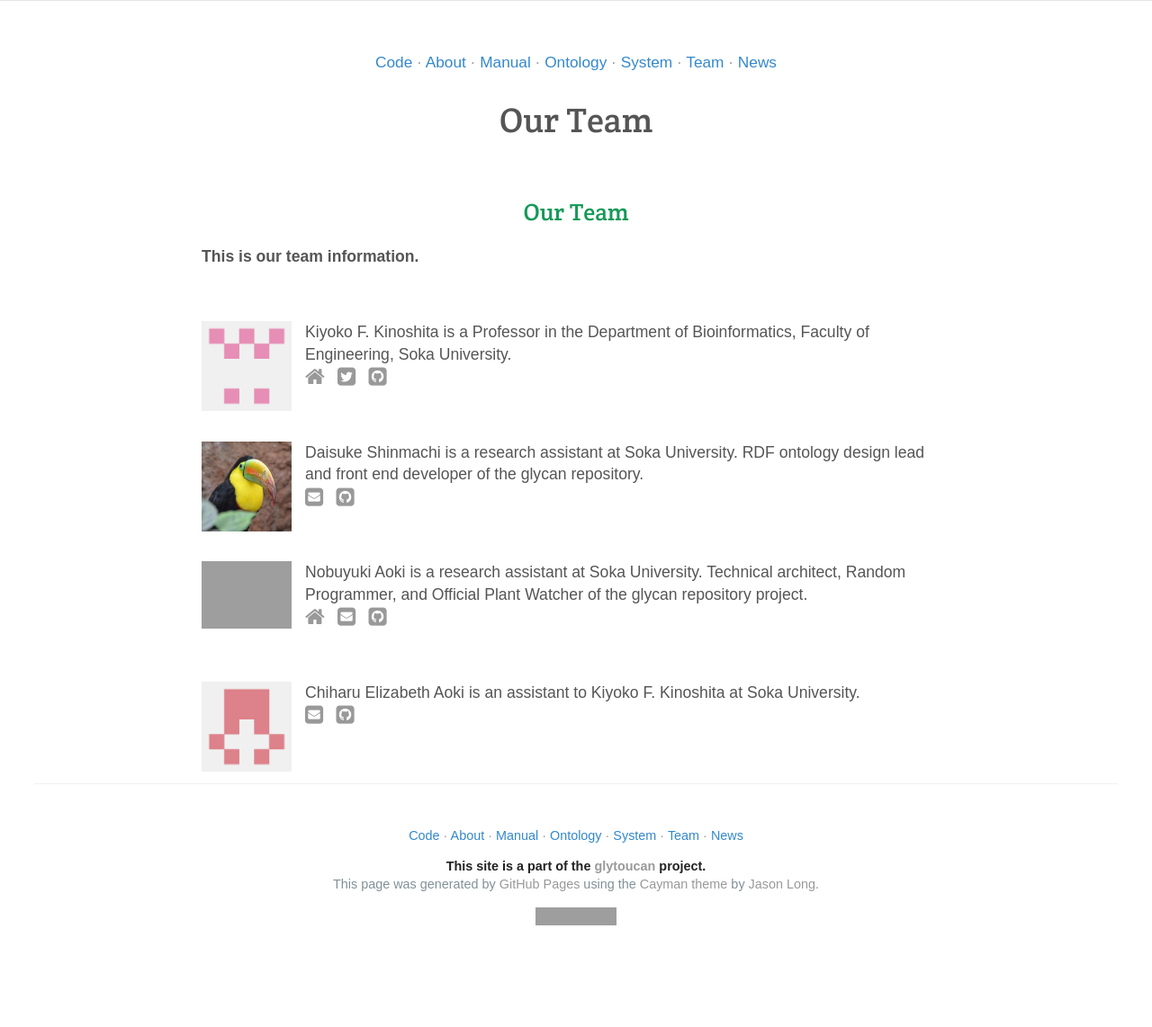
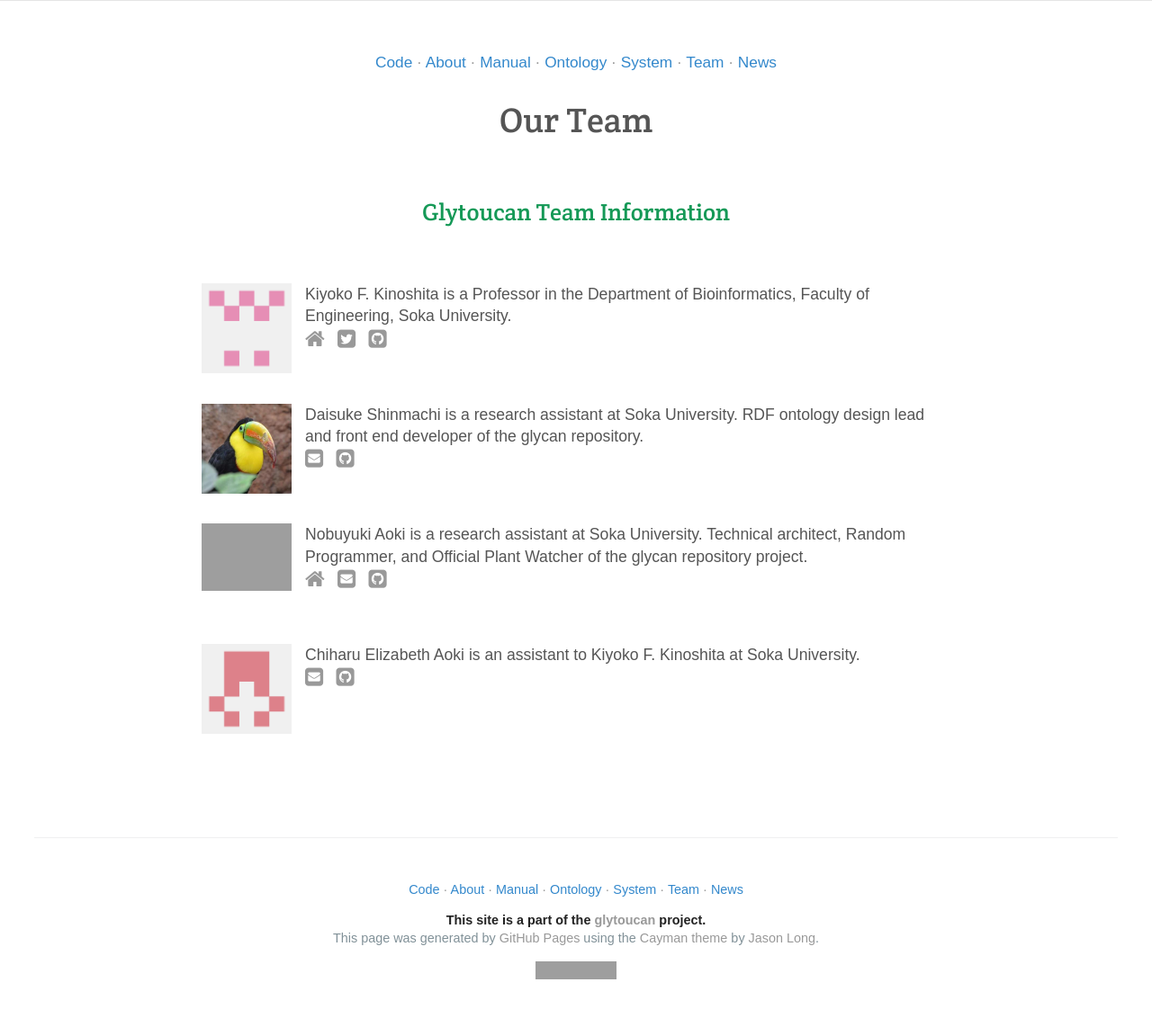
Before and after one commit to glytoucan/glytoucan, a Jekyll site: the page built from team/index.md, in a window 1280 px wide. Shown: the whole page at 90% size. Built offline with Jekyll 4.4.1, drawn with Linux system fonts in a browser that asks for light colours; nearby versions of some CDN libraries; before the commit the page ends 1082 px from its top, so only the background shows below that; grey boxes are pictures that could not be loaded.

Commit message:
Update index.md

```diff
--- a/team/index.md
+++ b/team/index.md
@@ -3,9 +3,7 @@ title: Our Team
 layout: default
 ---
 
-## Our Team
-
-**This is our team information.**
+## Glytoucan Team Information
 
 <br>
 
@@ -22,3 +20,7 @@ layout: default
 <br>
 
 {% include contact-info.html name="Chiharu Elizabeth Aoki" %}
+
+<br>
+
+<br>
```
